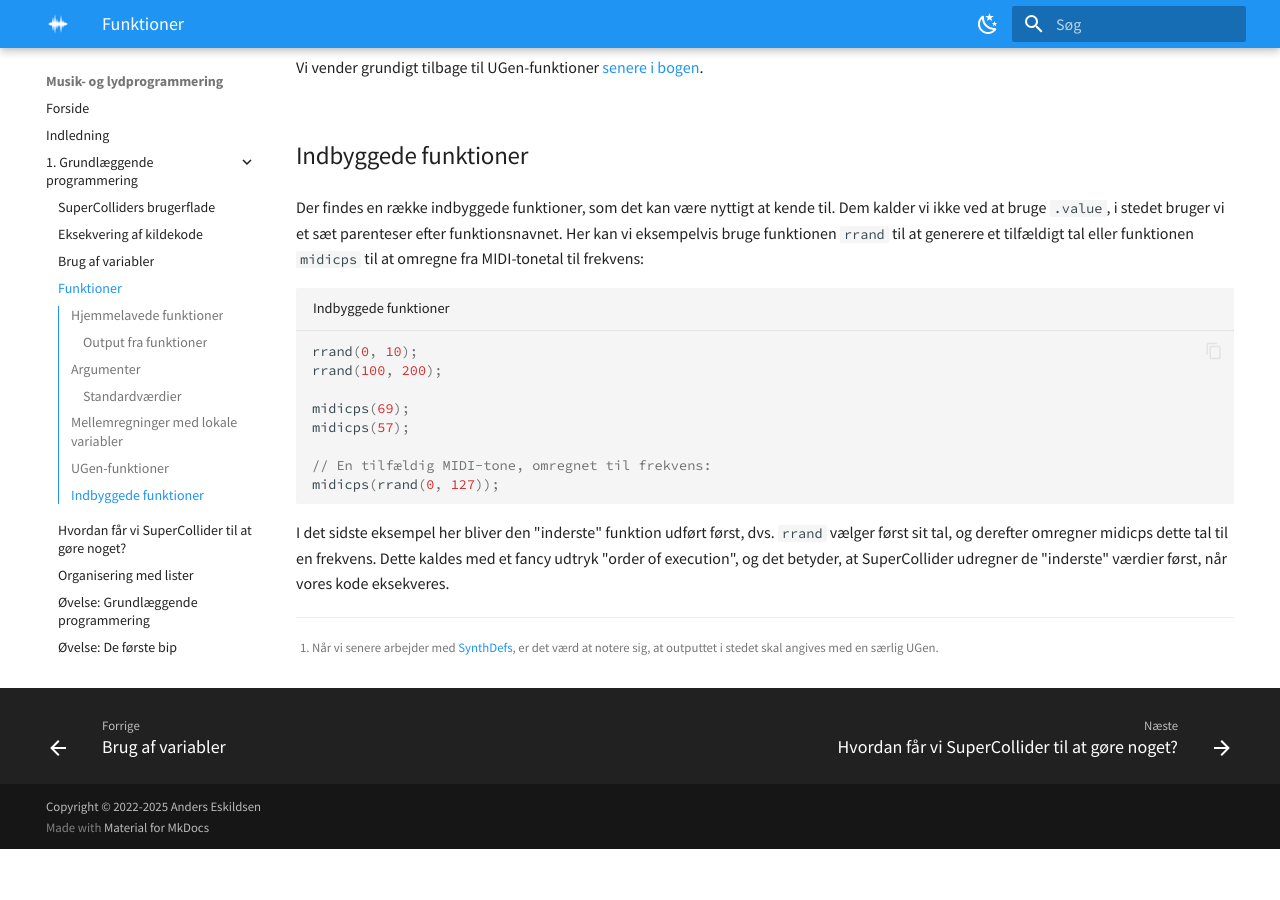
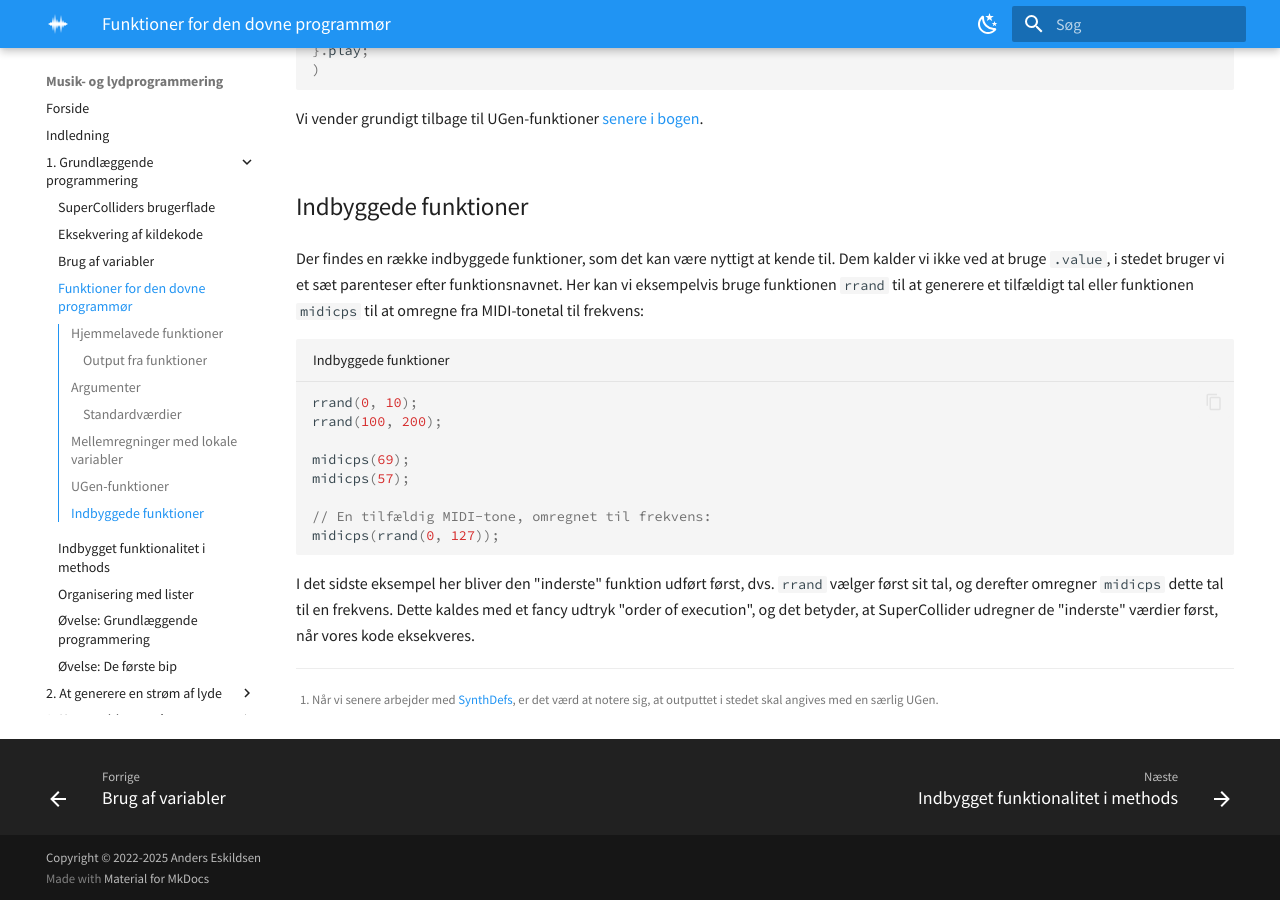
Before and after one commit to sparkletop/sparkletop.github.io, an MkDocs documentation site: the page built from docs/01/a-funktioner.md, in a window 1280 px wide and 900 px high, scrolled down 3878 px. Built offline with MkDocs 1.6.1 and Material for MkDocs 9.7.7, drawn with Linux system fonts in a browser that asks for light colours; plug-ins that fetch from the network failed and are left out; before the commit the page ends 4727 px from its top, so only the background shows below that; some of the changed text lies outside the part shown.

Commit message:
docs improvements

````diff
--- a/docs/01/a-funktioner.md
+++ b/docs/01/a-funktioner.md
@@ -3,9 +3,9 @@
     - Artikler
 ---
 
-# Funktioner
+# Funktioner for den dovne programmør
 
-I programmering er *funktioner* et grundlæggende koncept, som er væsentligt at forstå. I SuperCollider og de fleste andre programmeringssprog er en funktion en defineret række af instrukser, der fungerer lidt ligesom de kodeblokke, vi kiggede på [ovenfor](./a-eksekvering.md#mere-end-én-instruks-ad-gangen). De er nyttige, hvis vi gerne vil gøre det samme mange gange, da vi i stedet for at skrive den samme kodeblok mange gange blot kan "kalde" funktionen.
+Vi er nu nået til et emne, som er en gave til den dovne programmer, der ikke gider at skrive det samme sæt af instrukser mere end én gang. Heldigvis er det faktisk ofte en god idé at være doven på denne måde, fordi det er effektivt at indkapsle og genbruge sæt af instrukser, da det gør os i stand til at gøre mange ting med meget lidt kildekode. I programmering er *funktioner* et grundlæggende koncept, som er væsentligt at forstå. I SuperCollider og de fleste andre programmeringssprog er en funktion en defineret række af instrukser, der fungerer lidt ligesom de kodeblokke, vi kiggede på [ovenfor](./a-eksekvering.md#mere-end-én-instruks-ad-gangen). De er nyttige, hvis vi gerne vil gøre det samme mange gange, da vi i stedet for at skrive den samme kodeblok mange gange blot kan "kalde" funktionen.
 
 ## Hjemmelavede funktioner
 
@@ -155,4 +155,4 @@
 midicps(rrand(0, 127));
 ```
 
-I det sidste eksempel her bliver den "inderste" funktion udført først, dvs. `rrand` vælger først sit tal, og derefter omregner midicps dette tal til en frekvens. Dette kaldes med et fancy udtryk "order of execution", og det betyder, at SuperCollider udregner de "inderste" værdier først, når vores kode eksekveres.
+I det sidste eksempel her bliver den "inderste" funktion udført først, dvs. `rrand` vælger først sit tal, og derefter omregner `midicps` dette tal til en frekvens. Dette kaldes med et fancy udtryk "order of execution", og det betyder, at SuperCollider udregner de "inderste" værdier først, når vores kode eksekveres.
--- a/docs/01/a-methods.md
+++ b/docs/01/a-methods.md
@@ -3,7 +3,7 @@
     - Artikler
 ---
 
-# Hvordan får vi SuperCollider til at gøre noget?
+# Indbygget funktionalitet i methods
 
 Al indbygget funktionalitet i SuperCollider er knyttet til en særlig gruppe af funktioner, der kaldes *methods*. Hvis vi forstår og kan anvende de forskellige methods, der findes, kan vi groft sagt bruge alle de redskaber, der findes i SuperCollider! Derfor er det relevant at lære hvordan methods fungerer.
 
````
Also changed, not shown: docs/01/a-brugerflade.md (+1 -1 lines), docs/01/a-eksekvering.md (+2 -2 lines).
